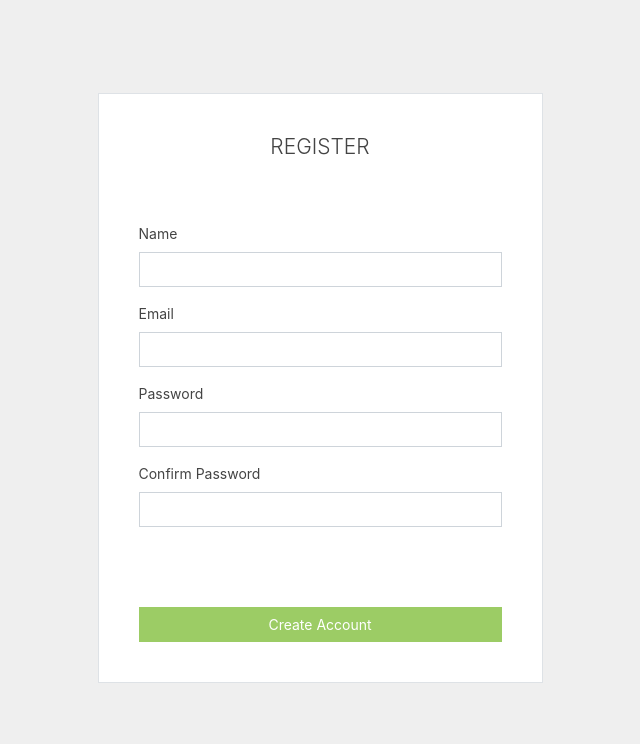
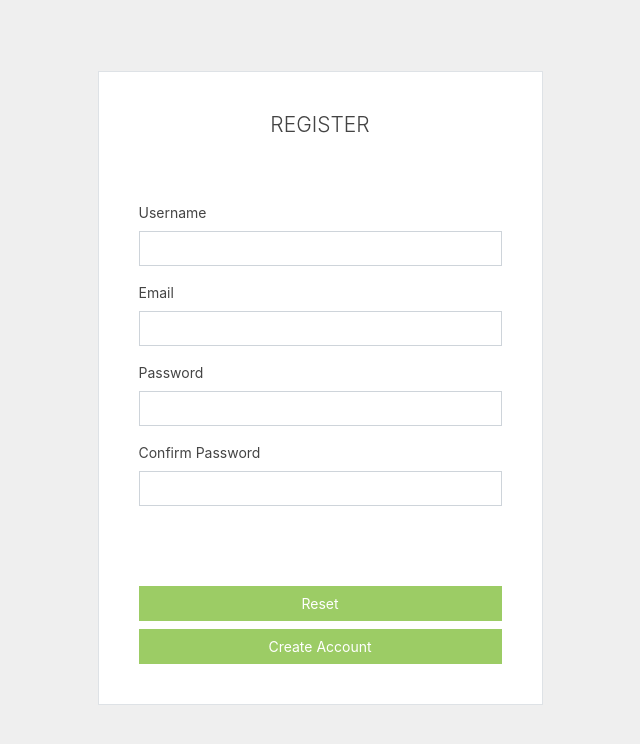
Before and after one commit to XiNGAC/django_Voice-Assisted-Generation-System, a Django app: page /register/ in a window 1280 px wide. Shown: the top 744 px of the page, without its empty margins (320-960 px from the left). Run offline with Django 3.2, Linux system fonts and the light colour scheme; some libraries are stand-ins or nearby versions.

```diff
--- a/cmdb/views.py
+++ b/cmdb/views.py
@@ -24,7 +24,10 @@ import time
 
 class UserForm(forms.Form):
     username = forms.CharField(label='用户名',max_length=100)
-    password = forms.CharField(label='密_码',widget=forms.PasswordInput())
+    email = forms.CharField(label='用户名',max_length=100)
+    password = forms.CharField(label='密_码')
+    # password1 = forms.CharField(label='xxx')
+    confirm = forms.CharField(label='确_认')
 
 
 def index(request):
@@ -55,6 +58,38 @@ def registered(request):
 
 
 def register(request):
+    print('0')
+    if request.method == 'POST':
+        print('00')
+        message = "检查填写内容"
+        uf = UserForm(request.POST)
+        print(uf)
+        if uf.is_valid():
+            print('xx')
+            username = request.POST.get('username')
+            email = request.POST.get('email')
+            password = request.POST.get('password')
+            confirm = request.POST.get('confirm')
+            print(username,email,password,confirm)
+            if password != confirm:
+                message = "两次输入的密码不同！"
+                print('1')
+                return render(request, 'register.html', locals())
+            else:
+                same_name_user = User.objects.filter(name=username)
+                if same_name_user:
+                    message = "用户名已存在"
+                    print('2')
+                    return render(request, 'register.html', locals())
+            register_add = User.objects.create_user(username=username, email=email, password=password)
+            print('add')
+            if register_add == False:
+                print('3')
+                return render(request, 'share1.html', {'registAdd': register_add, 'username': username})
+    else:
+        uf = UserForm()
+        print('4')
+
     return render(request, 'register.html')
 
 
--- a/templates/register.html
+++ b/templates/register.html
@@ -19,32 +19,39 @@
                     <div class="card-header text-center text-uppercase h4 font-weight-light">
                         Register
                     </div>
-
+                    <form method="POST" action="/register/">
                     <div class="card-body py-5">
                         <div class="form-group">
-                            <label class="form-control-label">Name</label>
-                            <input type="name" class="form-control">
+                            <label class="form-control-label">Username</label>
+                            <input type="name" class="form-control" name="username">
                         </div>
 
                         <div class="form-group">
                             <label class="form-control-label">Email</label>
-                            <input type="email" class="form-control">
+                            <input type="email" class="form-control" name="email">
                         </div>
 
                         <div class="form-group">
                             <label class="form-control-label">Password</label>
-                            <input type="password" class="form-control">
+                            <input type="password" class="form-control" name="password">
                         </div>
+
+{#                        <div class="form-group">#}
+{#                            <label class="form-control-label">Password</label>#}
+{#                            <input type="password" class="form-control" name="confirm_password">#}
+{#                        </div>#}
 
                         <div class="form-group">
                             <label class="form-control-label">Confirm Password</label>
-                            <input type="password" class="form-control">
+                            <input type="password" class="form-control" name="confirm">
                         </div>
                     </div>
 
                     <div class="card-footer">
+                        <button type="reset" class="btn btn-success btn-block">Reset</button>
                         <button type="submit" class="btn btn-success btn-block">Create Account</button>
                     </div>
+                    </form>
                 </div>
             </div>
         </div>
--- a/templates/temp.html
+++ b/templates/temp.html
@@ -110,7 +110,7 @@ RandomKey.idx=0;
                 <div class="dropdown-menu dropdown-menu-right">
                     <div class="dropdown-header">Account</div>
 
-                    <a href="/registered/" class="dropdown-item">
+                    <a href="/register/" class="dropdown-item">
                         <i class="fa fa-user"></i> registered
                     </a>
 
```
